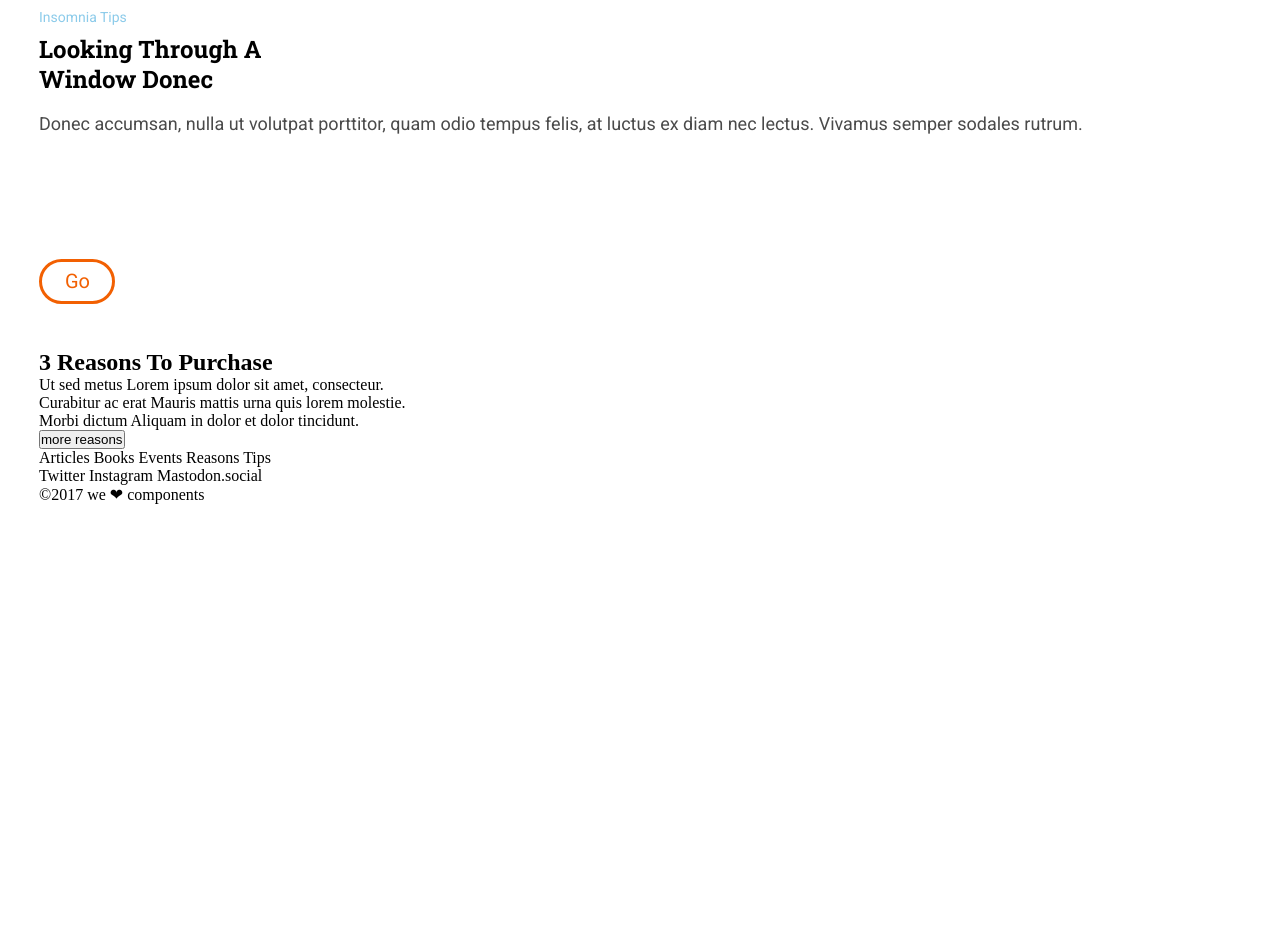
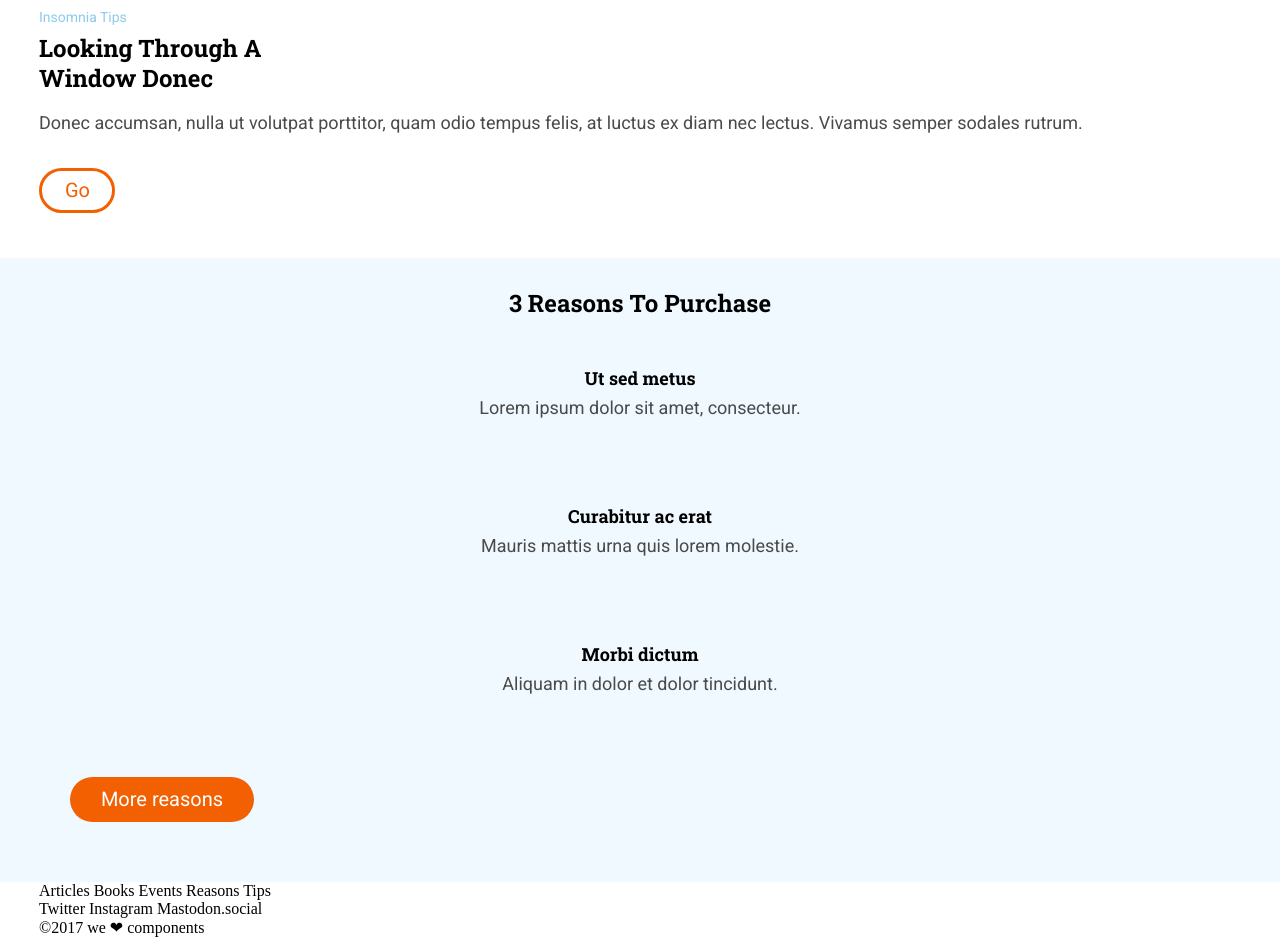
Before and after one commit to alcocere/anonymous-proxy, a website: page src/html/index.html in a window 1280 px wide. Shown: the part 827-1764 px from the top of the page. Before the commit the page ends 1331 px from the top, so only its background shows below. Drawn offline with nearby package versions, Linux system fonts and the light colour scheme; files that its build step writes are made by us from their sources; files whose address does not match are found by name.

Commit message:
add reasons section

```diff
--- a/src/html/index.html
+++ b/src/html/index.html
@@ -41,8 +41,9 @@
       </header>
 
       <main>
-        <div class="container">
+
           <section class="tips">
+            <div class="container">
             <small class="tips--small" title="Insomnia Tips" alt="Insomnia Tips"
               >Insomnia Tips
             </small>
@@ -61,16 +62,44 @@
             <div class="tips--button">
               <a class="tips--button__link" href="https://adalab.es/">go</a>
             </div>
+          </div>
           </section>
+        </div>
 
           <section class="reasons">
-            <h2 id="reasons">3 Reasons To Purchase</h2>
-            <div>Ut sed metus Lorem ipsum dolor sit amet, consecteur.</div>
-            <div>Curabitur ac erat Mauris mattis urna quis lorem molestie.</div>
-            <div>Morbi dictum Aliquam in dolor et dolor tincidunt.</div>
-            <button>more reasons</button>
+            <h2 class="reasons--title" id="reasons" title="3 Reasons To Purchase">3 Reasons To Purchase</h2>
+            <div class="reasons--container">
+            <article>
+              <h2 class="reasons--3reasons">
+                Ut sed metus
+              </h2>
+              <p class="reasons--3reasons__description">
+                Lorem ipsum dolor sit amet, consecteur.
+              </p>
+            </article>
+            <article>
+              <h2 class="reasons--3reasons">
+                Curabitur ac erat
+              </h2>
+              <p class="reasons--3reasons__description">
+                Mauris mattis urna quis lorem molestie.
+              </p>
+            </article>
+            <article>
+              <h2 class="reasons--3reasons">
+                Morbi dictum
+              </h2>
+              <p class="reasons--3reasons__description">
+                Aliquam in dolor et dolor tincidunt.
+              </p>
+            </article>
+
+            <div class="reasons--button">
+              <a class="reasons--button__link" href="https://adalab.es/">More reasons</a>
+            </div>
+
+          </div>
           </section>
-        </div>
       </main>
 
       <div class="container">
--- a/src/scss/main.scss
+++ b/src/scss/main.scss
@@ -62,8 +62,10 @@
 .container {
   margin: 0 39px 0 39px;
 }
+
 .tips {
   margin-top: 30px;
+  margin-bottom: 45px;
 }
 
 .tips--small {
@@ -79,7 +81,6 @@
 .tips--title {
   width: 290px;
   height: 60px;
-  margin: 1px 0 15px;
   font-family: $font-titles;
   font-size: 24px;
   font-weight: bold;
@@ -89,7 +90,6 @@
 }
 
 .tips--description {
-  height: 120px;
   margin: 15px 0 30px;
   font-family: $font-main;
   font-size: 18px;
@@ -110,7 +110,6 @@
   border-radius: 22.5px;
   background-color: transparent;
   text-transform: capitalize;
-  margin-bottom: 45px;
   display: flex;
   align-items: center;
   justify-content: center;
@@ -126,3 +125,71 @@
   color: $color-secondary;
   border: $color-secondary solid 3px;
 }
+
+// REASONS SECTION //
+
+.reasons {
+  background-color: $color-iceBlue;
+  padding-top: 30px;
+  text-align: center;
+}
+
+.reasons--title {
+  font-family: $font-titles;
+  font-size: 24px;
+  font-weight: bold;
+  line-height: 1.25;
+  text-align: center;
+  color: $color-main;
+  margin: 0 0 45px;
+}
+
+.reasons--container {
+  padding: 0 70px 60px 70px;
+}
+
+.reasons--3reasons {
+  height: 30px;
+  font-family: $font-titles;
+  font-size: 18px;
+  font-weight: bold;
+  line-height: 1.67;
+  text-align: center;
+  color: $color-main;
+}
+
+.reasons--3reasons__description {
+  height: 63px;
+  font-family: $font-main;
+  font-size: 18px;
+  line-height: 1.67;
+  text-align: center;
+  color: $color-textSecondary;
+  margin-bottom: 45px;
+}
+
+.reasons--button {
+  width: 184px;
+  height: 45px;
+  font-family: $font-main;
+  color: $color-secondary;
+  font-size: 20px;
+  font-weight: 500;
+  line-height: 2.25;
+  border-radius: 22.5px;
+  background-color: $color-buttons;
+  display: flex;
+  align-items: center;
+  justify-content: center;
+}
+
+.reasons--button__link {
+  text-decoration: none;
+  color: inherit;
+}
+
+.reasons--button:hover {
+  background: $color-buttons;
+  color: $color-secondary;
+  border: $color-secondary solid 3px;
+}
```
